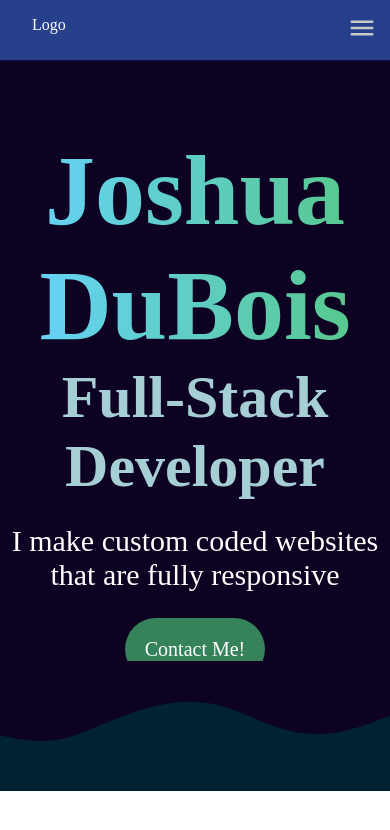
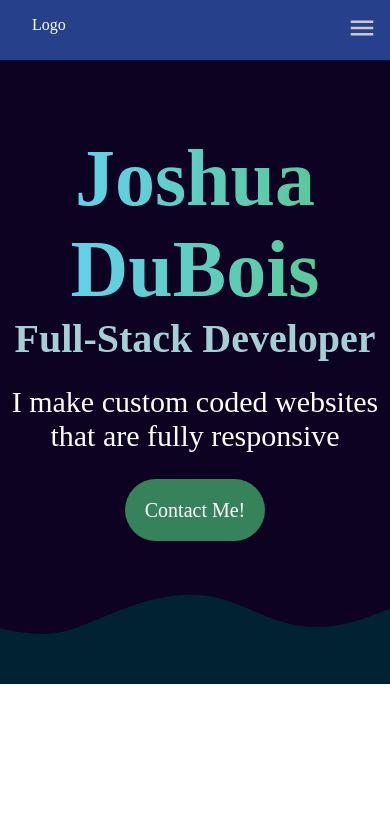
Before and after one commit to DevEnchantment/Heroes, a plain HTML site: page hero_1/index.html in a window 390 px wide. Drawn offline with Linux system fonts and the light colour scheme.

Commit message:
Fixed a bug where the svg covered the link

```diff
--- a/hero_1/stylesheets/hero.css
+++ b/hero_1/stylesheets/hero.css
@@ -21,6 +21,7 @@ main .hero{
     padding-left: 2em;
     padding-right: 2em ;
     padding-top: 2em;
+    padding-bottom: 2em;
 }
 
 .hero svg{
@@ -90,7 +91,7 @@ main .hero{
 
 }
 
-@media screen and (max-width:550px){
+@media screen and (max-width:630px){
     .hero .text{
         padding-left: 0;
         padding-right: 0;
@@ -100,4 +101,16 @@ main .hero{
         padding-left: .5em;
         padding-right: .5em;
     }
+
+    .hero h1{
+        font-size: 4em;
+    }
+
+    .hero h2{
+        font-size: 2em;
+    }
+
+    .hero p{
+        font-size: 1.5em;
 }
+}
```
